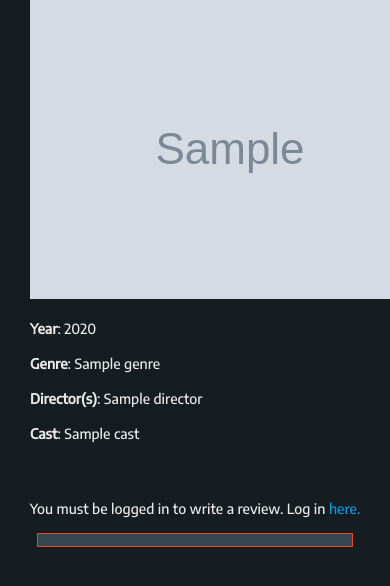
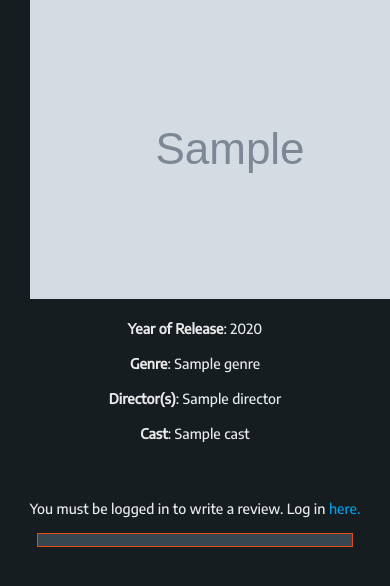
Before and after one commit to JaeWong91/MyMovie, a Flask app: page /movie_page/1 in a window 390 px wide; the page is wider, and only the part inside the window is pictured. Shown: the part 143-729 px from the top of that part. Run offline with Flask 2, Linux system fonts and the light colour scheme; grey boxes marked "Sample" are stand-in pictures; a database or web service that is not in the repository returns one stand-in record (values such as "Sample title"); some libraries are stand-ins or nearby versions; some web fonts are replaced.

Commit message:
add media query styling for responsive design based on screen size. Center aligned movie descriptions on movie page and movie lists. Add if statement on home page to hide the login/register option if a user is currently logged in

```diff
--- a/static/css/style.css
+++ b/static/css/style.css
@@ -144,6 +144,16 @@ input[type=range]{
     z-index: -1;
 }
 
-.search-label {  /* - use @mediaquery to hide on small devices as it can get overcrowded. - */
-    display: ;
+/* --- Media Queries --- */
+
+@media (max-width: 600px) {
+    .movie-item {
+        text-align: center;
+    }
 }
+
+@media (max-width: 1200px) {
+    .movie-details {
+        text-align: center;
+    }
+}
--- a/templates/add_movie.html
+++ b/templates/add_movie.html
@@ -10,7 +10,7 @@
                 <div class="row">
                     <div class="input-field col s12">
                         <input id="movie_name" name="movie_name" type="text" minlength="4"
-                            maxlength="50" class="validate white-text" required>
+                            maxlength="100" class="validate white-text" required>
                         <label for="movie_name">Movie Title</label>
                         <span class="helper-text blue-text text-lighten-2">
                             Enter the title of the Movie
--- a/templates/movie_page.html
+++ b/templates/movie_page.html
@@ -9,11 +9,11 @@
                 </h4>
             </div>
             <div class="row">
-                <div class="col s12 m12 l4 center-align">
+                <div class="col s12 m12 l12 xl5 center-align">
                     <img src="{{ get_movie.image }}" alt="Movie Image">
                 </div>
-                <div class="col s12 m12 l8 left-align">
-                    <p><b>Year</b>: {{ get_movie.year }}</p>
+                <div class="col s12 m12 l12 xl7 left-align movie-details">
+                    <p><b>Year of Release</b>: {{ get_movie.year }}</p>
                     <p><b>Genre</b>: {{ get_movie.genre }}</p>
                     <p><b>Director(s)</b>: {{ get_movie.director }}</p>
                     <p><b>Cast</b>: {{ get_movie.cast }}</p>
--- a/templates/movies.html
+++ b/templates/movies.html
@@ -29,11 +29,11 @@
     {% for movie in movies %}
     <a href="{{ url_for('movie_page', movie_name=movie.movie_name) }}"> <!-- This is for redirecting to the individual movie page -->
     <div class="row movie-item">
-        <div class="col s12 m4 center-align valign-wrapper">
-            <img src="{{ movie.image }}" alt="">
+        <div class="col s12 m4 center-align ">
+            <img src="{{ movie.image }}" alt="Movie Image">
         </div>
         <div class="col s12 m8 white-text">
-            <strong>{{ movie.movie_name }}</strong> <span>&nbsp({{ movie.year }})</span>
+            <h5>{{ movie.movie_name }} <span>&nbsp({{ movie.year }})</span> </h5>
             <!--"&nbsp" forces a space-->
             <p><b>Genre</b>: {{ movie.genre }}</p>
             <p><b>Director(s)</b>: {{ movie.director }}</p>
```
Also changed, not shown: templates/home.html (+14 -0 lines).
